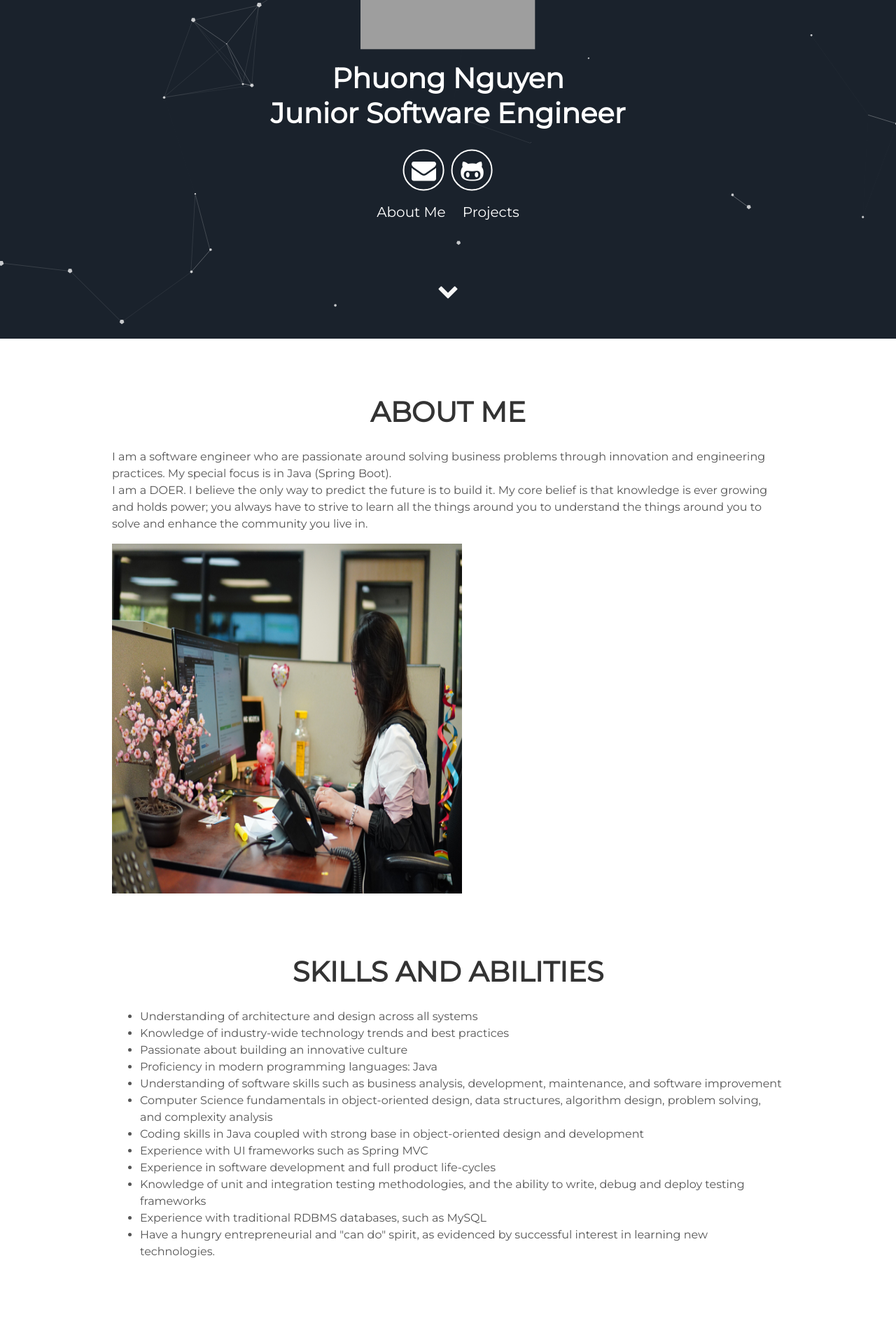
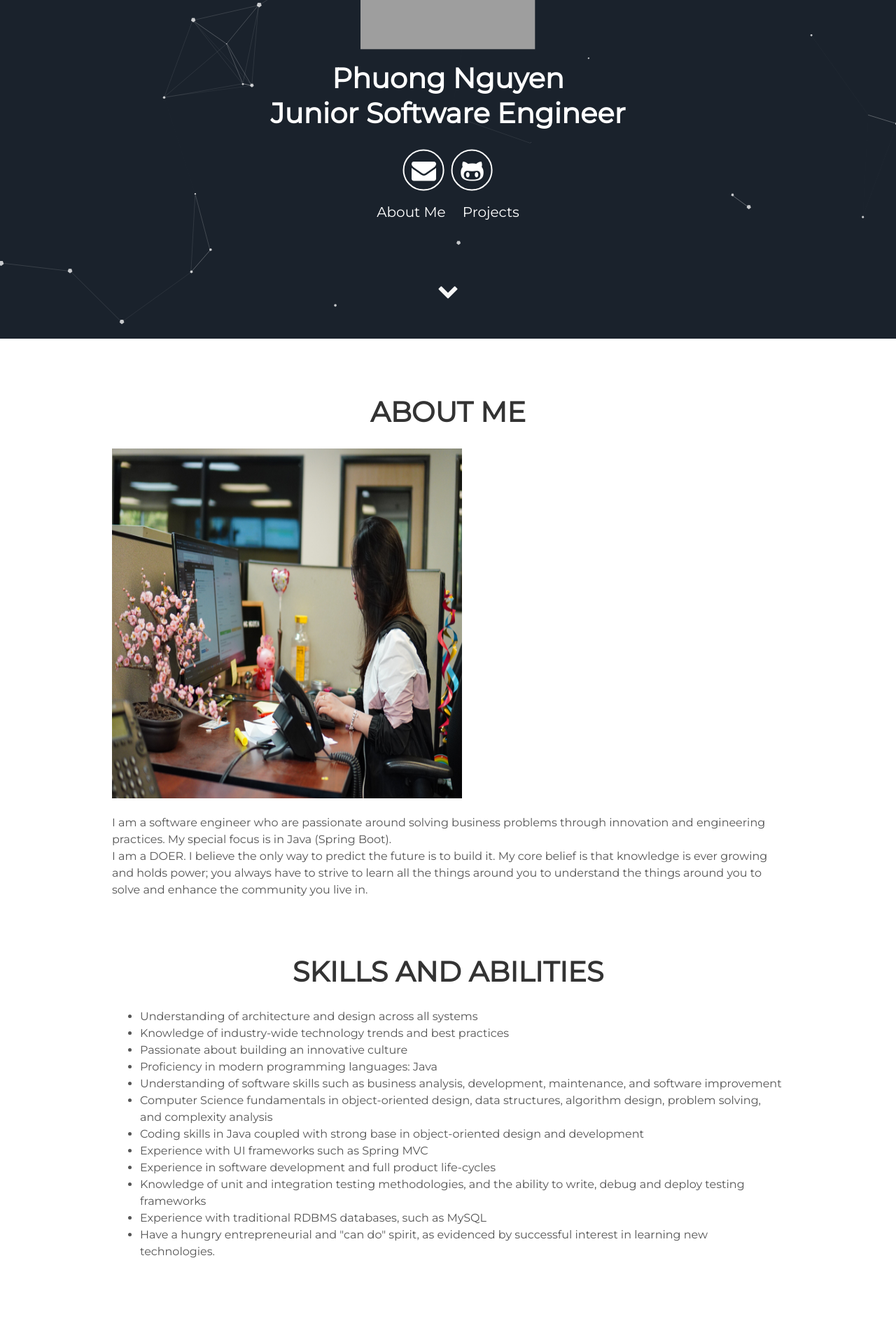
Before and after one commit to phuongnguyen0610/phuongnguyen0610.github.io, a Jekyll site: the page built from index.html, in a window 1280 px wide. Shown: the part 416-2304 px from the top of the page at 70% size. Built offline with Jekyll 4.4.1, drawn with Linux system fonts in a browser that asks for light colours; grey boxes are pictures that could not be loaded.

Commit message:
Update about.html

```diff
--- a/_includes/about.html
+++ b/_includes/about.html
@@ -1,11 +1,11 @@
  <!-- <div class="user-details"> -->
   <div>
   <h1 style="text-align: center;"> ABOUT ME</h1>
+  <img alt="work" src="/assets/img/work.jpg" width="500px" height="500px"/>
   <p> I am a software engineer who are passionate around solving business problems through innovation and engineering practices.
   My special focus is in Java (Spring Boot). <br>
   I am a DOER. I believe the only way to predict the future is to build it. My core belief is that knowledge is ever growing and holds power; you always have to strive to learn
 all the things around you to understand the things around you to solve and enhance the community you live in.</p>
-<img alt="work" src="/assets/img/work.jpg" width="500px" height="500px"/>
 <!-- <p> Here is an article about me: </p> -->
 <h1 style="text-align: center;">SKILLS AND ABILITIES</h1>
 <ul>
```
